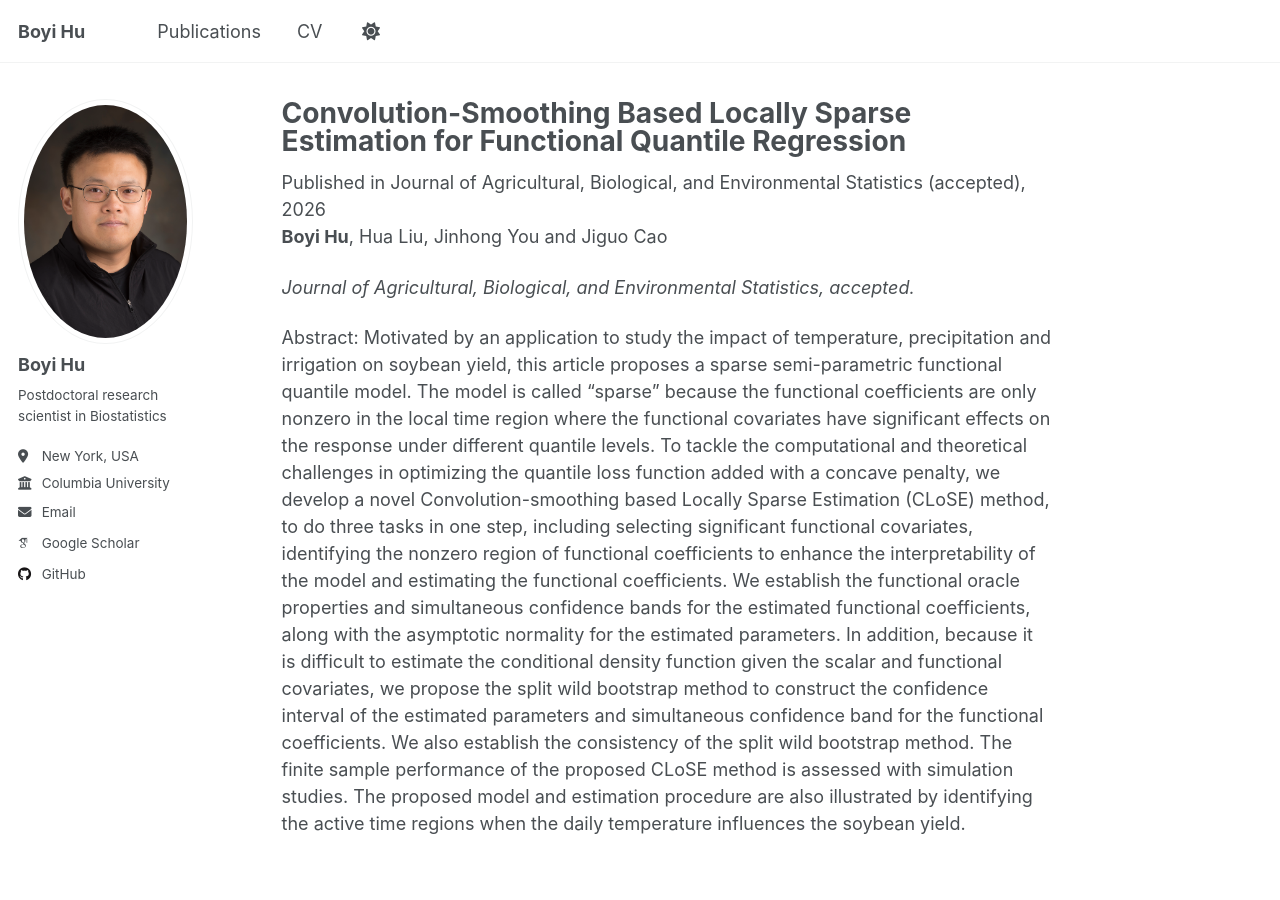
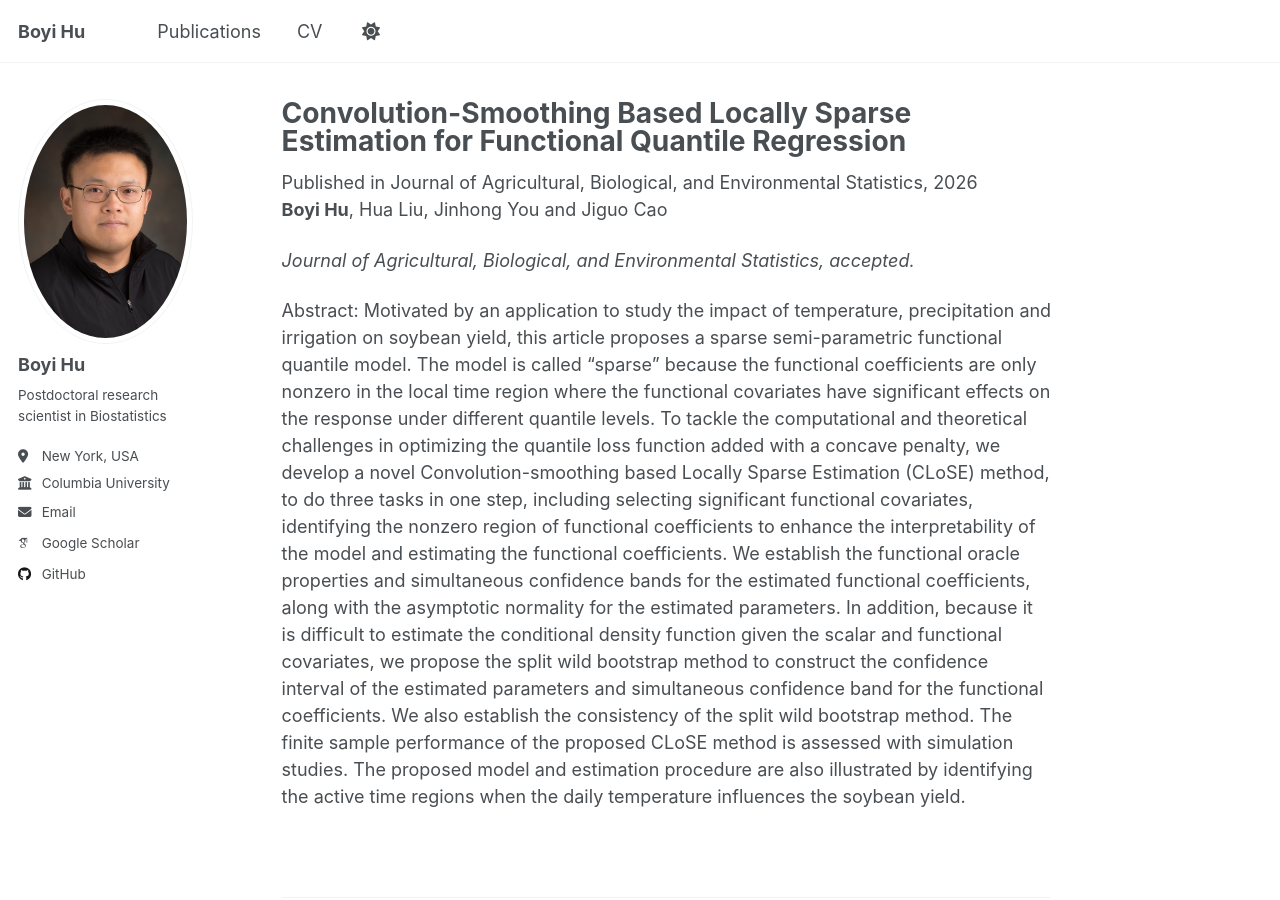
Before and after one commit to BoyiHu673/BoyiHu673.github.io, a Jekyll site: the page built from _publications/CLoSE.md, in a window 1280 px wide and 900 px high. Built offline with Jekyll 4.4.1, drawn with Linux system fonts in a browser that asks for light colours; some web fonts are replaced; a script that is not in the unit is left out.

Commit message:
Update CLoSE.md

```diff
--- a/_publications/CLoSE.md
+++ b/_publications/CLoSE.md
@@ -4,8 +4,8 @@ collection: publications
 category: manuscripts
 permalink: /publication/CLoSE
 date: 2026-01-25
-venue: "Journal of Agricultural, Biological, and Environmental Statistics (accepted)"
-paperurl: 'https://arxiv.org/abs/2512.01341'
+venue: "Journal of Agricultural, Biological, and Environmental Statistics"
+paperurl: '[https://arxiv.org/abs/2512.01341](https://doi.org/10.1007/s13253-026-00728-7)'
 ---
 **Boyi Hu**, Hua Liu, Jinhong You and Jiguo Cao
 
```
